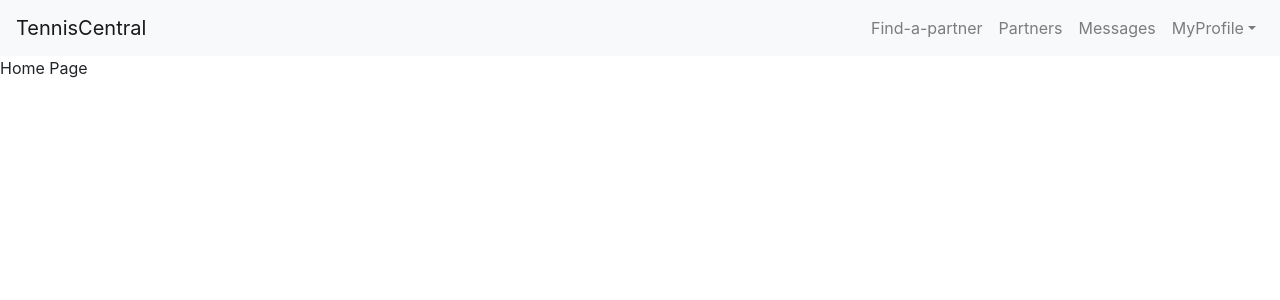
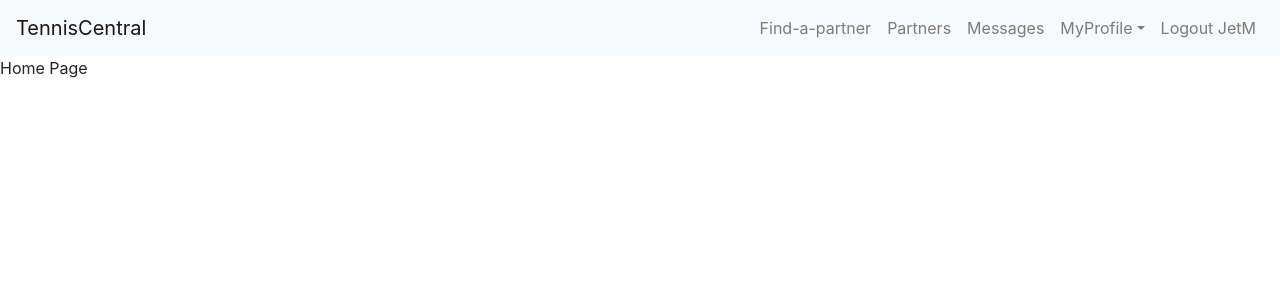
Before and after one commit to jetamartin/tennis-central, a React (Create React App) app in the folder source-code/frontend/: page / in a window 1280 px wide. Shown: the top 300 px of the page. Built offline with nearby package versions, Linux system fonts and the light colour scheme.

Commit message:
FrontEnd: Navbar displays proper Nav items when user logged in

```diff
--- a/source-code/frontend/src/App.js
+++ b/source-code/frontend/src/App.js
@@ -19,20 +19,20 @@ import isNil from 'lodash/isNil';
 import './App.css';
 
 const App = () => {
-  const [token, setToken] = useState(null);
+  const [token, setToken] = useState('123');
   console.log('App.js isNil? result =', isNil(token));
-  const [username, setUsername] = useState(null);
+  const [username, setUsername] = useState('JetM');
 
-  const logout = () => {
-    alert('Logged out')
-    setToken('')
+  const logoutUser = () => {
+    setToken(null);
+    setUsername(null);
   }
 
 
   return (
     <div>
       <BrowserRouter>
-        <NavBar token={token} />
+        <NavBar token={token} username={username} logoutUser={logoutUser} />
         <Switch>
           <Route exact path="/">
             <Home username={username} />
--- a/source-code/frontend/src/components/NavBar.js
+++ b/source-code/frontend/src/components/NavBar.js
@@ -1,15 +1,23 @@
 import React from 'react';
 import {Navbar, Nav, NavDropdown} from 'react-bootstrap';
 import isNil from 'lodash/isNil';
+import {useHistory} from "react-router-dom";
 
 
 
-const NavBar = token => {
+const NavBar = ({token, username, logoutUser}) => {
   console.log("TOKEN VALUE = ", token);
   console.log("NavBar: Is token value nil ", isNil(token))
 
+  const history = useHistory();
+
   // Lodash isNil checks whether an object's value is null or u
   const isLoggedIn = (!isNil(token)) ? true : false;
+
+  const logoutClicked = (e) => {
+    logoutUser();
+    history.push("/");
+  }
 
   return (
     <Navbar bg="light" expand="lg">
@@ -26,6 +34,8 @@ const NavBar = token => {
               <NavDropdown.Item href="SkillsPrefs">Skills & Prefs</NavDropdown.Item>
               <NavDropdown.Item href="MatchAvail">Match Availabilty</NavDropdown.Item>
           </NavDropdown>
+          <Nav.Link id="logout" onClick={logoutClicked} to ="\">Logout {username}</Nav.Link>
+          {/* <NavLink id="logout" onClick={logoutClicked} to="\" >Log Out {username}</NavLink> */}
          </Nav>
         //  User is not logged in
          :
```
Lines whose indentation alone changed are shown as unchanged.
